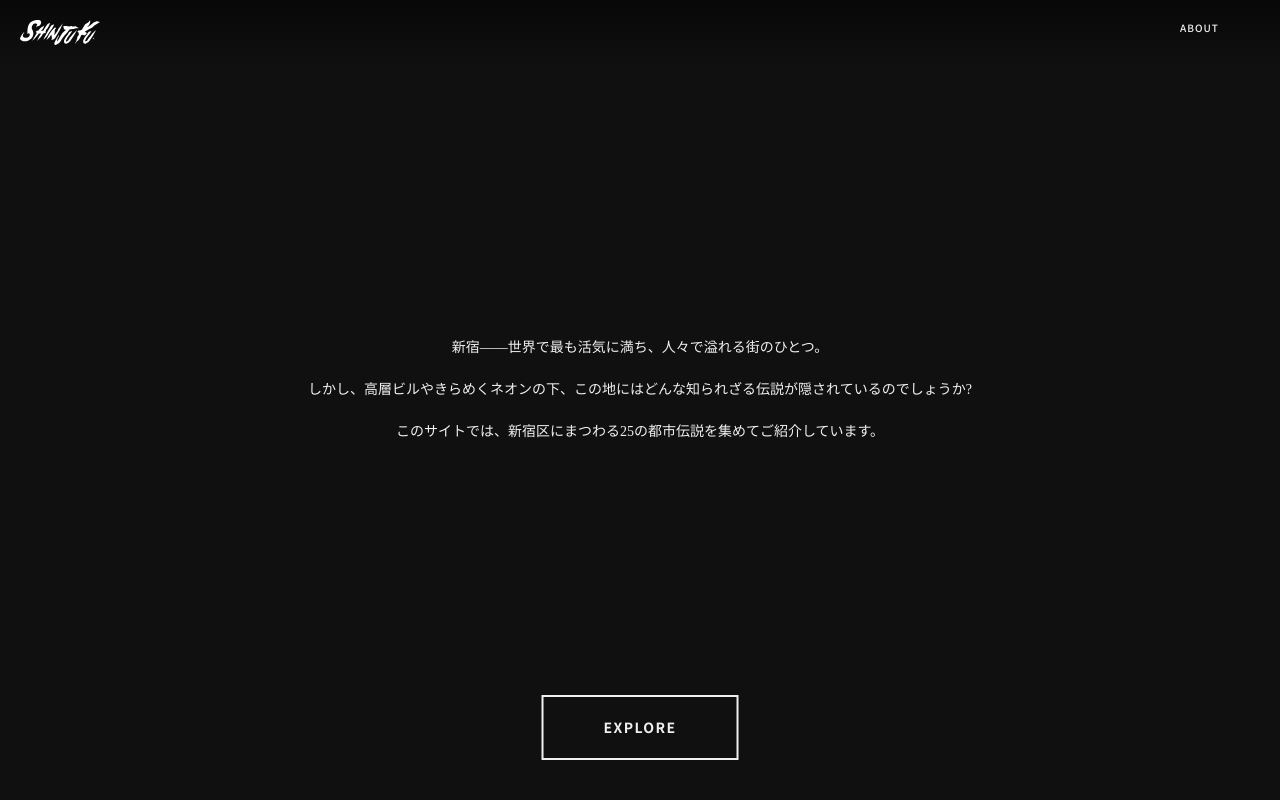
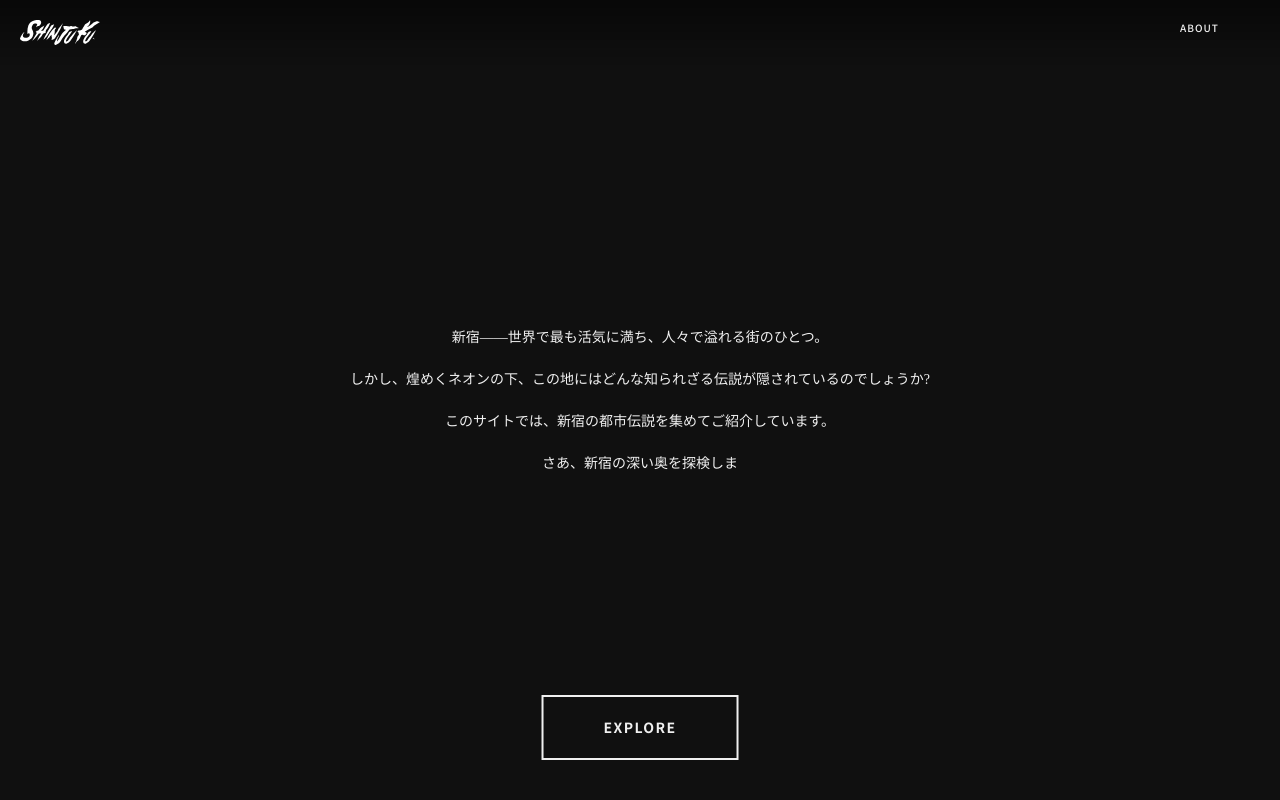
Before and after one commit to liuchiawei/Deep-Shinjuku, a PHP site: page / in a window 1280 px wide. Run offline with PHP 8.4, Linux system fonts and the light colour scheme; some web fonts are replaced.

Commit message:
index stories gap refine

```diff
--- a/css/style.css
+++ b/css/style.css
@@ -2,7 +2,7 @@
 
 :root {
     --paper-color: #efe8dc;
-    --background-color: #131520;
+    --background-color: #010306;
     --black-color: #101010;
     --icon-color: #fff;
     --runner-duration: 30s;
@@ -206,7 +206,7 @@ html, body {
 .stories-row {
     display: flex;
     justify-content: space-around;
-    margin: clamp(20px, 10vw, 40px);
+    margin: clamp(var(--padding-s), 10vw, var(--padding-xl));
     width: 200vw;
     min-width: 2000px;
     animation: runner var(--runner-duration) linear infinite;
--- a/js/app.js
+++ b/js/app.js
@@ -6,8 +6,8 @@ const storiesWrap = document.querySelector(".stories-wrap");
 const introBtn = document.getElementById("introBtn");
 const text = [
   "新宿――世界で最も活気に満ち、人々で溢れる街のひとつ。",
-  "しかし、高層ビルやきらめくネオンの下、この地にはどんな知られざる伝説が隠されているのでしょうか?",
-  "このサイトでは、新宿区にまつわる25の都市伝説を集めてご紹介しています。",
+  "しかし、煌めくネオンの下、この地にはどんな知られざる伝説が隠されているのでしょうか?",
+  "このサイトでは、新宿の都市伝説を集めてご紹介しています。",
   "さあ、新宿の深い奥を探検しましょう。",
 ];
 
```
